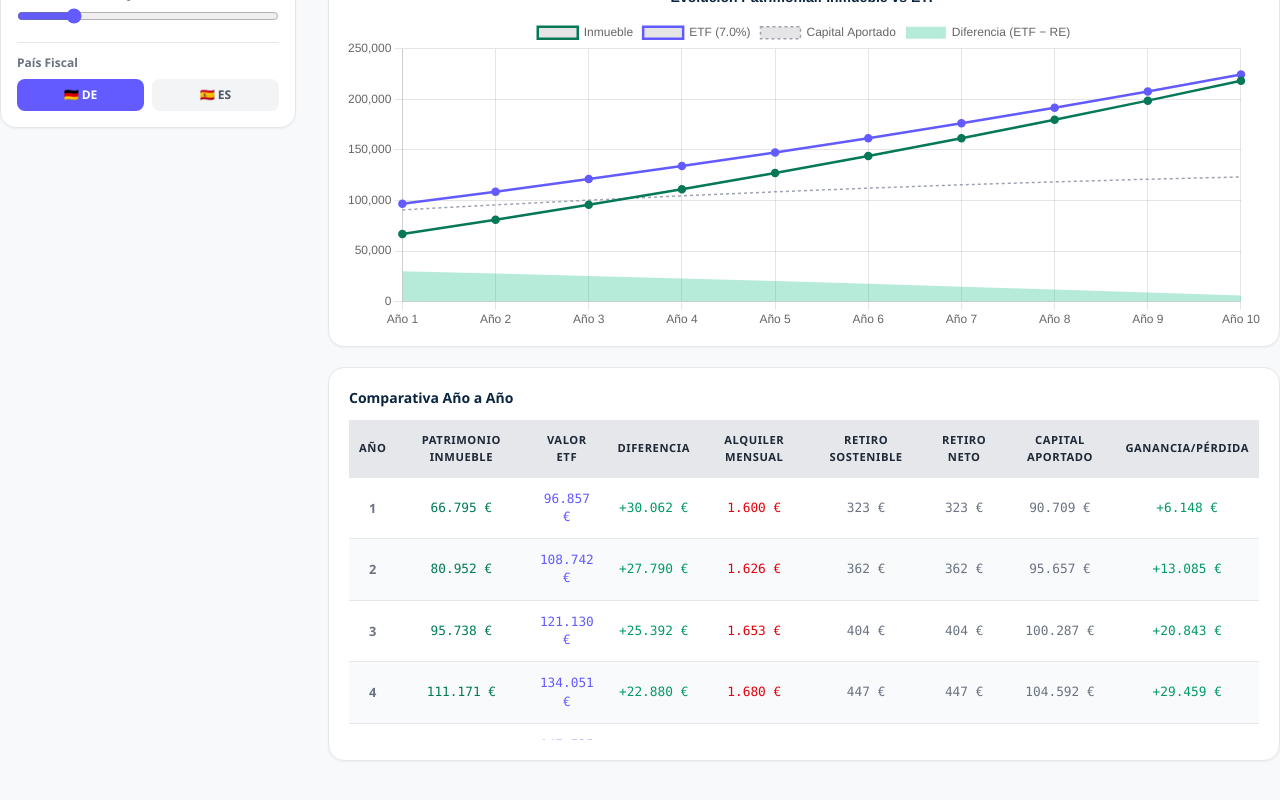
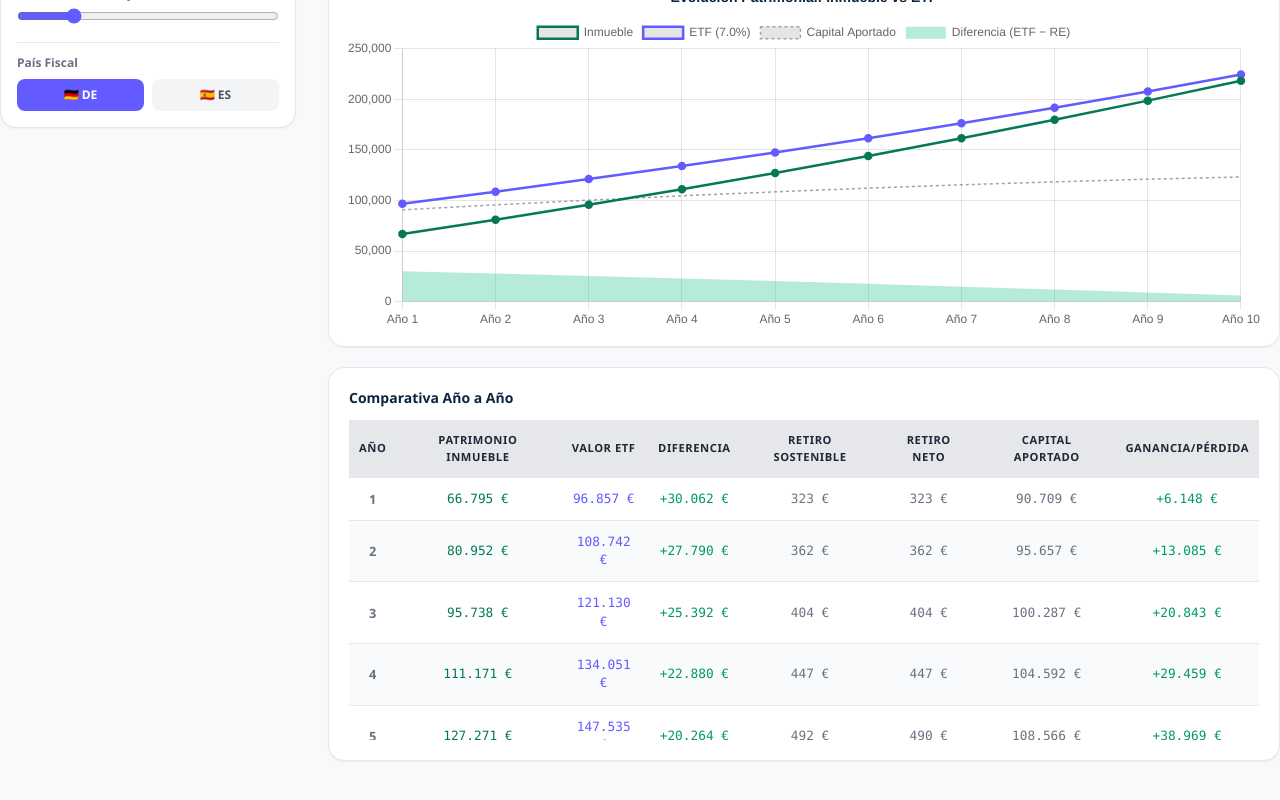
Before and after one commit to asblanco/real-state-simulator, a SvelteKit app: page /etf in a window 1280 px wide. Shown: the part 694-1494 px from the top of the page. Built offline with nearby package versions, Linux system fonts and the light colour scheme.

Commit message:
chore: remove monthly rent column from ETF table

```diff
--- a/src/routes/etf/+page.svelte
+++ b/src/routes/etf/+page.svelte
@@ -162,7 +162,6 @@
             <th class="text-center bg-gray-200">{$t("etf.re_wealth")}</th>
             <th class="text-center bg-gray-200">{$t("etf.etf_value")}</th>
             <th class="text-center bg-gray-200">{$t("etf.table_gap")}</th>
-            <th class="text-center bg-gray-200">{$t("etf.monthly_rent")}</th>
             <th class="text-center bg-gray-200">{$t("etf.sustainable_withdrawal")}</th>
             <th class="text-center bg-gray-200">{$t("etf.sustainable_withdrawal_net")}</th>
             <th class="text-center bg-gray-200">{$t("etf.total_invested")}</th>
@@ -178,7 +177,6 @@
               <td class="text-center font-mono text-sm {y.etfValue - y.reTotalWealth >= 0 ? 'text-emerald-600' : 'text-orange-600'}">
                 {y.etfValue - y.reTotalWealth >= 0 ? '+' : ''}{fmt(y.etfValue - y.reTotalWealth)}
               </td>
-              <td class="text-center font-mono text-sm text-red-600">{fmt(y.monthlyRentAtYear)}</td>
               <td class="text-center font-mono text-sm {y.sustainableWithdrawal >= $params.targetWithdrawal ? 'text-emerald-600 font-bold' : 'text-gray-500'}">
                 {fmt(y.sustainableWithdrawal)}
               </td>
```
